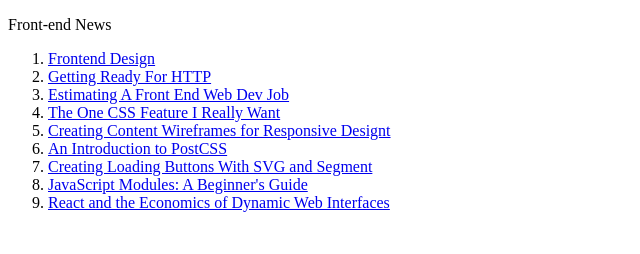
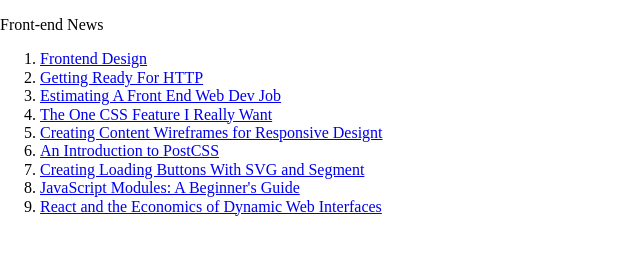
Before and after one commit to Codeniel/FrontEndNewsScreenCast, a plain HTML site: page index.html in a window 1280 px wide. Shown: the whole page, without its empty margins (0-640 px from the left). Drawn offline with Linux system fonts and the light colour scheme.

Commit message:
Add link to normalize.css

```diff
--- a/index.html
+++ b/index.html
@@ -3,6 +3,7 @@
 	<head>
 		<title>Front-end News</title>
 		<meta charset="utf-8" />
+		<link rel="stylesheet" type="text/css" href="normalize.css" />
 	</head>
 	<body>
 		<header>
```
